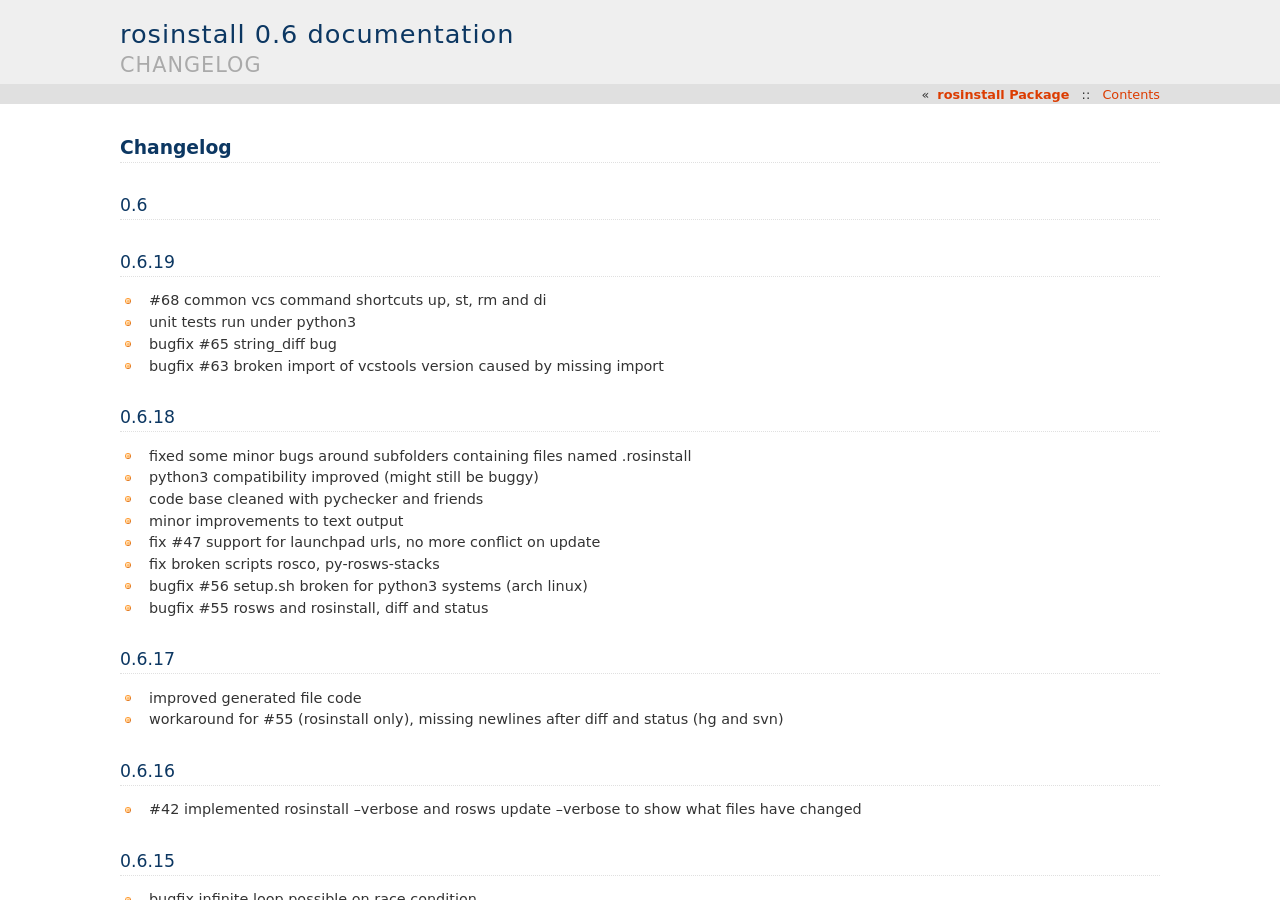
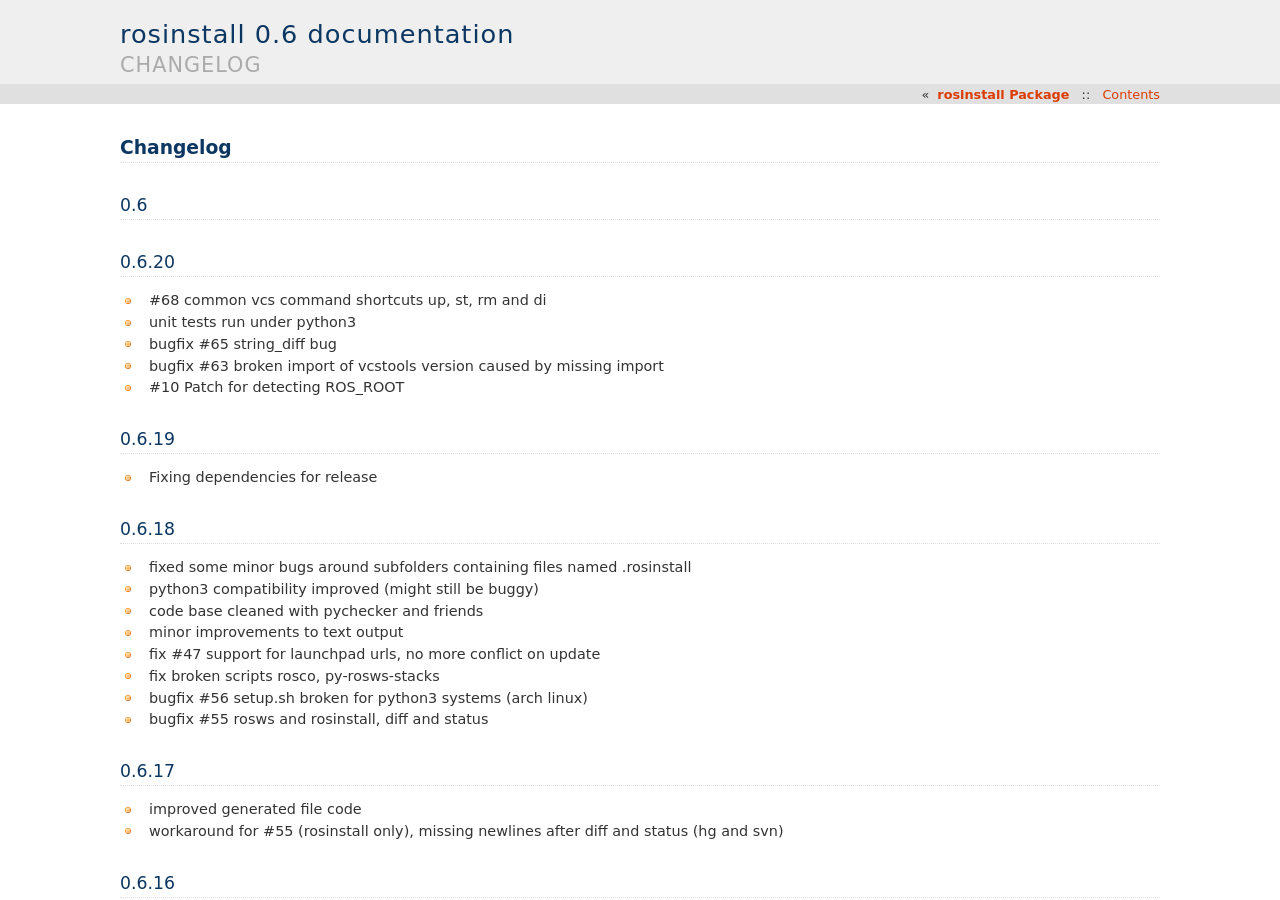
Before and after one commit to vcstools/rosinstall, a Sphinx documentation site: the page built from doc/changelog.rst, in a window 1280 px wide and 900 px high. Built offline with Sphinx 7.4.7, drawn with Linux system fonts in a browser that asks for light colours.

Commit message:
updating changelog

```diff
--- a/doc/changelog.rst
+++ b/doc/changelog.rst
@@ -4,16 +4,23 @@ Changelog
 0.6
 ---
 
-0.6.19
+0.6.20
 ------
 
 - #68 common vcs command shortcuts up, st, rm and di
 - unit tests run under python3
 - bugfix #65 string_diff bug
 - bugfix #63 broken import of vcstools version caused by missing import
+- #10 Patch for detecting ROS_ROOT
+
+0.6.19
+------
+
+- Fixing dependencies for release
 
 0.6.18
 ------
+
 - fixed some minor bugs around subfolders containing files named .rosinstall
 - python3 compatibility improved (might still be buggy)
 - code base cleaned with pychecker and friends
```
